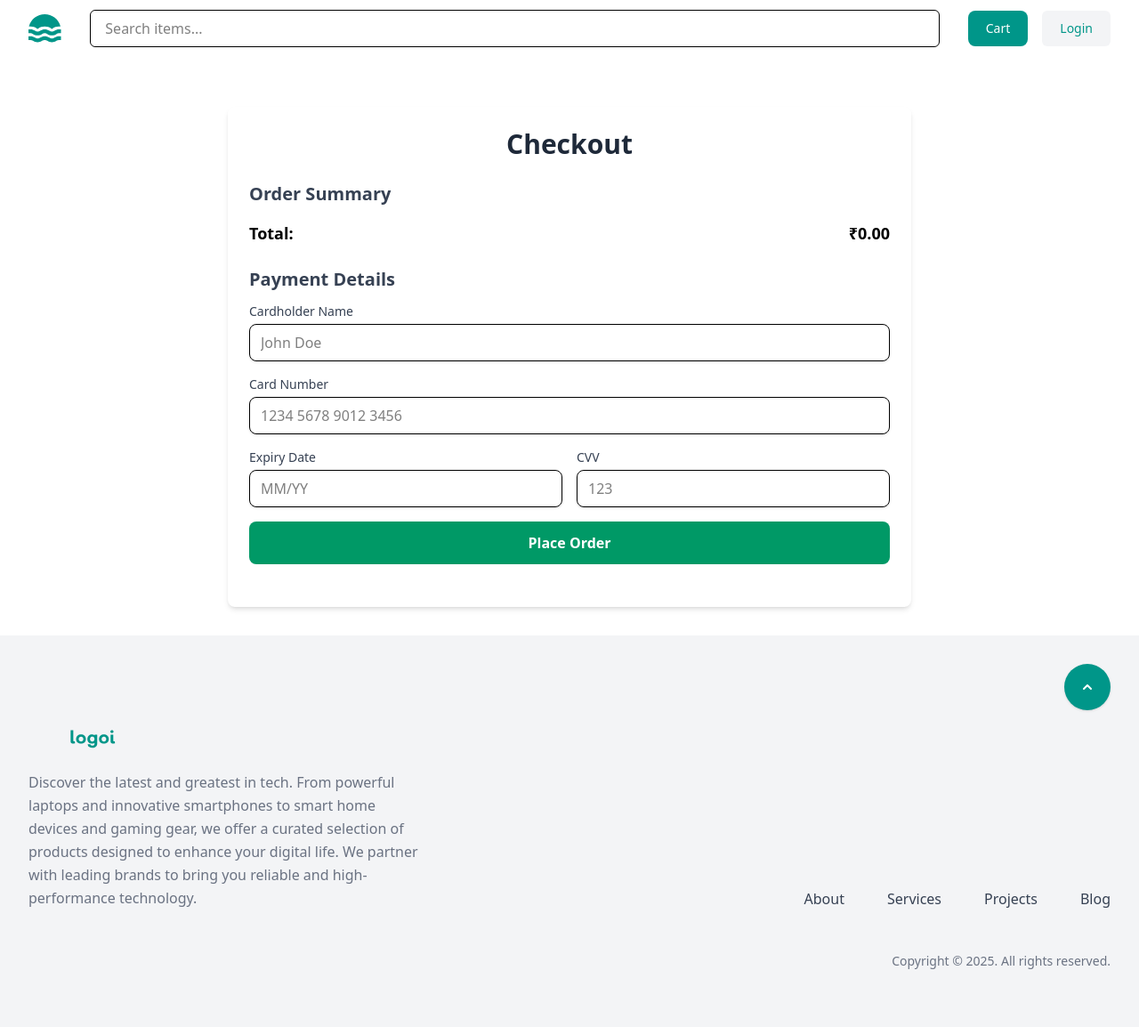
After one commit to Raghav67816/electronics-store, a FastAPI app: template templates/checkout.html in a window 1280 px wide. The commit adds this page. Shown: the whole page at 89% size. Run offline with FastAPI, Linux system fonts and the light colour scheme; the template is opened without the code that fills it, so the values that code supplies are empty.

Commit message:
Add files via upload

```diff
--- a/auth.py
+++ b/auth.py
@@ -84,7 +84,7 @@ def login(
         response = templates.TemplateResponse(
             request=request, name='home.html', context={"isLoggedIn": True}
         )
-        user_id = str(auth.verify_id_token(res_data['idToken'], clock_skew_in_seconds=1)['uid'])
+        user_id = str(auth.verify_id_token(res_data['idToken'])['uid'])
         response.set_cookie(key='token', value=res_data['idToken'])
         response.set_cookie(key='expiresIn', value=res_data['expiresIn'])
         response.set_cookie(key='refreshToken', value=res_data['refreshToken'])
--- a/cart.py
+++ b/cart.py
@@ -55,4 +55,5 @@ def delete_item(request: Request, _id: str):
 	cart_prods.remove(t_prod)
 	update = {"$set": {"cart": cart_prods}}
 	db_manager.users.update_one(query, update)
-	print("product removed")
+
+	return RedirectResponse(url='/cart')
--- /dev/null
+++ b/templates/checkout.html
@@ -0,0 +1,70 @@
+{% extends 'base.html' %}
+
+{% block title %} Checkout {% endblock %}
+
+{% block content %}
+<script src="https://cdn.jsdelivr.net/npm/@tailwindcss/browser@4"></script>
+
+<div class="max-w-3xl mx-auto p-6 bg-white rounded-lg shadow-md mt-6">
+  <h1 class="text-3xl font-bold text-center text-gray-800 mb-6">Checkout</h1>
+
+  <!-- Items in cart -->
+  <div class="mb-6">
+    <h2 class="text-xl font-semibold mb-3 text-gray-700">Order Summary</h2>
+    <div class="divide-y divide-gray-200">
+      {% for item in cart %}
+      <div class="flex justify-between py-3">
+        <div>
+          <p class="font-medium text-gray-800">{{ item.name }}</p>
+          <p class="text-sm text-gray-500">Qty: {{ item.quantity }}</p>
+        </div>
+        <p class="text-gray-700">₹{{ "%.2f"|format(item.price * item.quantity) }}</p>
+      </div>
+      {% endfor %}
+    </div>
+
+    <div class="flex justify-between font-bold text-lg mt-4">
+      <span>Total:</span>
+      <span>₹{{ "%.2f"|format(cart | sum(attribute='subtotal')) }}</span>
+    </div>
+  </div>
+
+  <!-- Payment form -->
+  <div class="mb-6">
+    <h2 class="text-xl font-semibold mb-3 text-gray-700">Payment Details</h2>
+
+    <form method="POST" action="/place-order" class="space-y-4">
+      <div>
+        <label for="card-name" class="block text-sm font-medium text-gray-700">Cardholder Name</label>
+        <input type="text" id="card-name" name="card_name" placeholder="John Doe"
+          class="mt-1 w-full px-3 py-2 border rounded-lg shadow-sm focus:outline-none focus:ring-emerald-500 focus:border-emerald-500">
+      </div>
+
+      <div>
+        <label for="card-number" class="block text-sm font-medium text-gray-700">Card Number</label>
+        <input type="text" id="card-number" name="card_number" maxlength="16" placeholder="1234 5678 9012 3456"
+          class="mt-1 w-full px-3 py-2 border rounded-lg shadow-sm focus:outline-none focus:ring-emerald-500 focus:border-emerald-500">
+      </div>
+
+      <div class="grid grid-cols-2 gap-4">
+        <div>
+          <label for="expiry" class="block text-sm font-medium text-gray-700">Expiry Date</label>
+          <input type="text" id="expiry" name="expiry" placeholder="MM/YY"
+            class="mt-1 w-full px-3 py-2 border rounded-lg shadow-sm focus:outline-none focus:ring-emerald-500 focus:border-emerald-500">
+        </div>
+
+        <div>
+          <label for="cvv" class="block text-sm font-medium text-gray-700">CVV</label>
+          <input type="password" id="cvv" name="cvv" maxlength="3" placeholder="123"
+            class="mt-1 w-full px-3 py-2 border rounded-lg shadow-sm focus:outline-none focus:ring-emerald-500 focus:border-emerald-500">
+        </div>
+      </div>
+
+      <button type="submit"
+        class="w-full bg-emerald-600 hover:bg-emerald-500 text-white font-bold py-3 px-4 rounded-lg transition-colors duration-200">
+        Place Order
+      </button>
+    </form>
+  </div>
+</div>
+{% endblock %}
```
Also changed, not shown: product.py (+7 -1 lines), templates/cart.html (+21 -2 lines), templates/home.html (+22 -13 lines), templates/login.html (+9 -4 lines), templates/product.html (line endings or trailing spaces).
